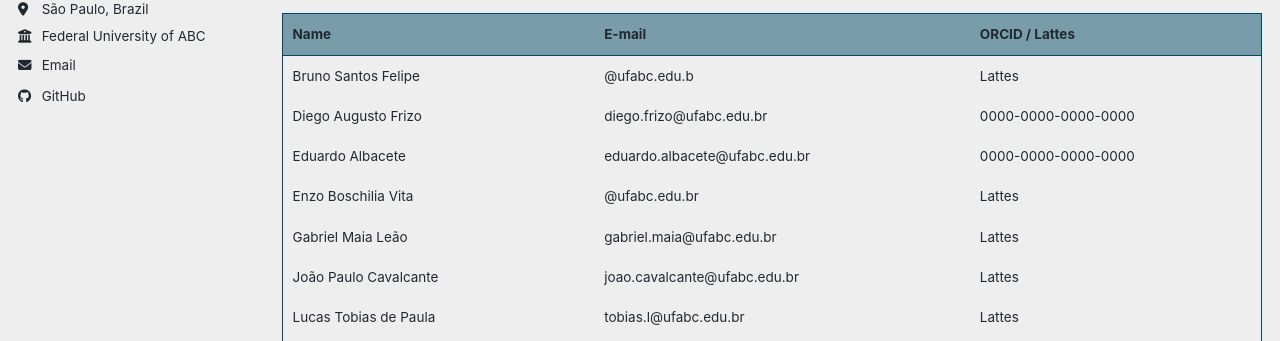
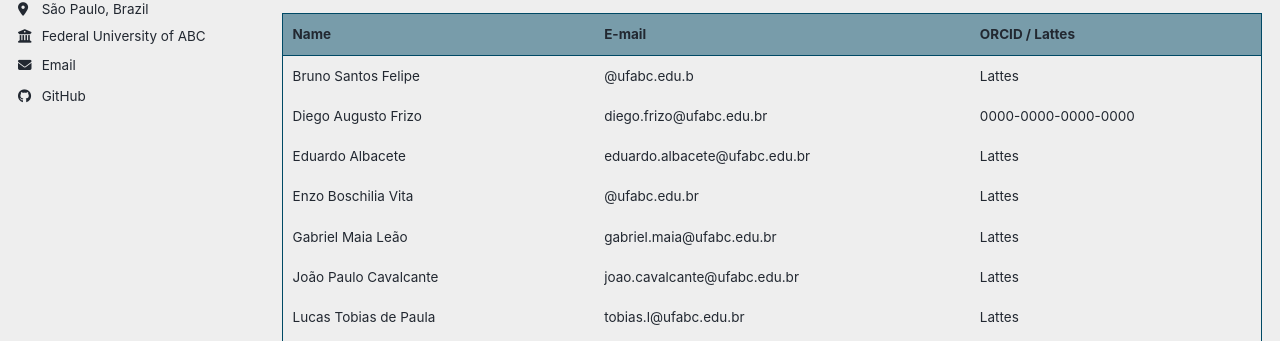
Before and after one commit to gegrav-ufabc/gegrav-ufabc.github.io, a Jekyll site: the page built from _pages/year-archive.html, in a window 1280 px wide and 969 px high. Shown: the part 255-596 px from the top of the window. Built offline with Jekyll 4.4.1, drawn with Linux system fonts in a browser that asks for light colours; a style sheet for code colours, icons or effects is not loaded.

Commit message:
Update year-archive.html

```diff
--- a/_pages/year-archive.html
+++ b/_pages/year-archive.html
@@ -70,7 +70,7 @@ redirect_from:
     <tr>
       <td>Eduardo Albacete</td>
       <td>eduardo.albacete@ufabc.edu.br</td>
-      <td><a href="https://orcid.org/0000-0000-0000-0000" target="_blank">0000-0000-0000-0000</a></td>
+      <td><a href="http://lattes.cnpq.br/1982163277351212" target="_blank">Lattes</a></td>
     </tr>
     <tr>
       <td>Enzo Boschilia Vita</td>
```
